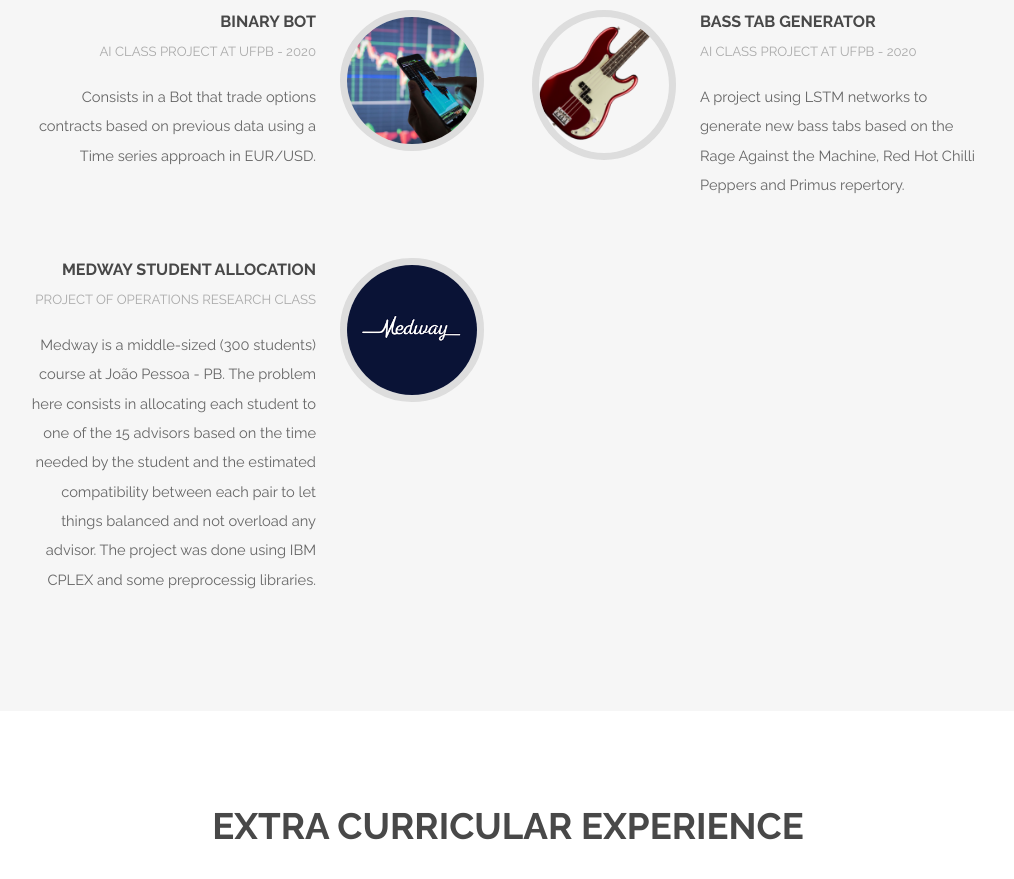
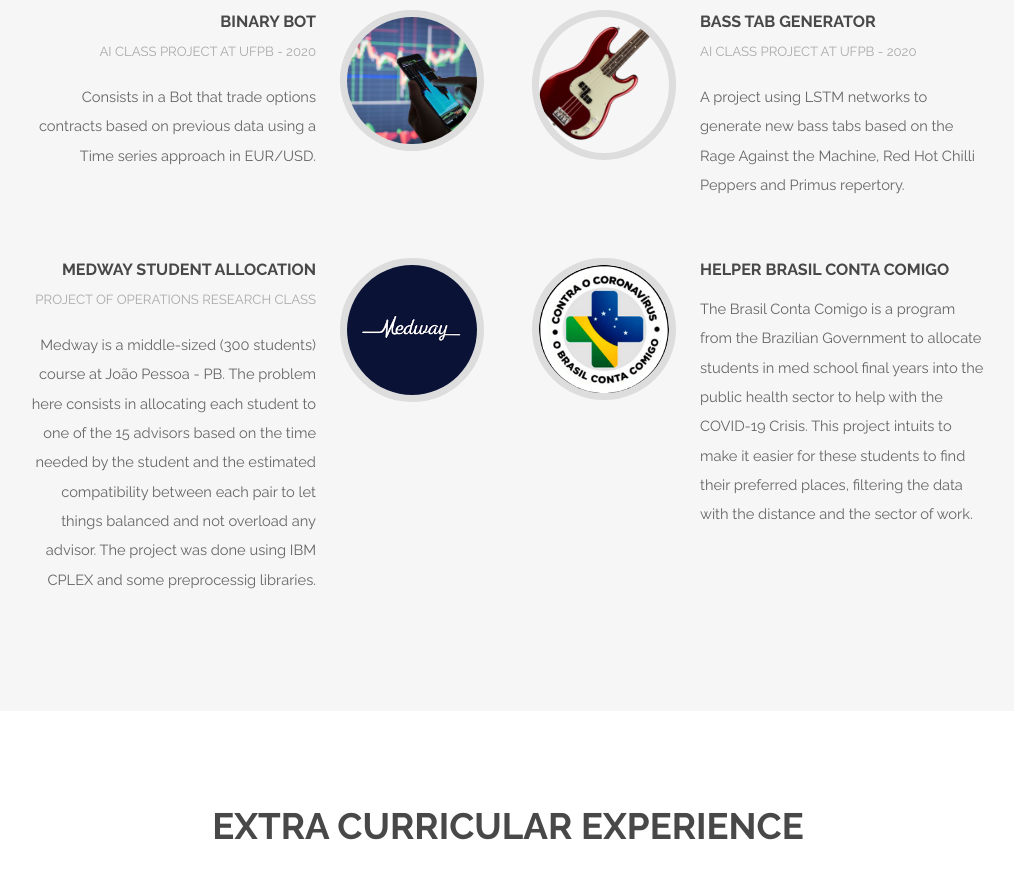
Before and after one commit to ItamarRocha/ItamarRocha.github.io, a Jekyll site: the page index.html, which Jekyll copies as it is, in a window 1280 px wide and 900 px high, scrolled down 1310 px. Shown: the top 879 px of the window, without its empty margins (132-1146 px from the left). Built offline with Jekyll 4.4.1, drawn with Linux system fonts in a browser that asks for light colours.

Commit message:
helper apoiasus

```diff
--- a/index.html
+++ b/index.html
@@ -164,23 +164,23 @@
                                         </p>
                                     </div>
                                 </div>
-                                <!-- <div class="feature">
+                                <div class="feature">
                                     <div class="image rounded">
-                                        <a href="https://revisai.com" target="_blank">
-                                            <img src="images/revisai/revisai.png" alt="" />
+                                        <a href="https://mysterious-chamber-69490.herokuapp.com/" target="_blank">
+                                            <img src="images/apoiasus/Brasil_conta_cmg.png" alt="" />
                                         </a>
                                     </div>
 
                                     <div class="content">
                                         <header>
-                                            <h4>Revisai</h4>
-                                            <p>Work In Progress</p>
+                                            <h4>Helper Brasil Conta Comigo</h4>
+                                            <p></p>
                                         </header>
                                         <p>
-                                            Revisai is a plataform designed to provide an environment where students can do ENEM mock tests (Brazilian SAT). It was designed by UFPB undergraduate students and is already being commercialized.
+                                            The Brasil Conta Comigo is a program from the Brazilian Government to allocate students in med school final years into the public health sector to help with the COVID-19 Crisis. This project intuits to make it easier for these students to find their preferred places, filtering the data with the distance and the sector of work.
                                         </p>
                                     </div>
-                                </div> -->
+                                </div>
 <!-------------------------------------------------------------------------------------------->
                             </div>
                         </div>
```
Also changed, not shown: images/apoiasus/Brasil_conta_cmg.png (added).
